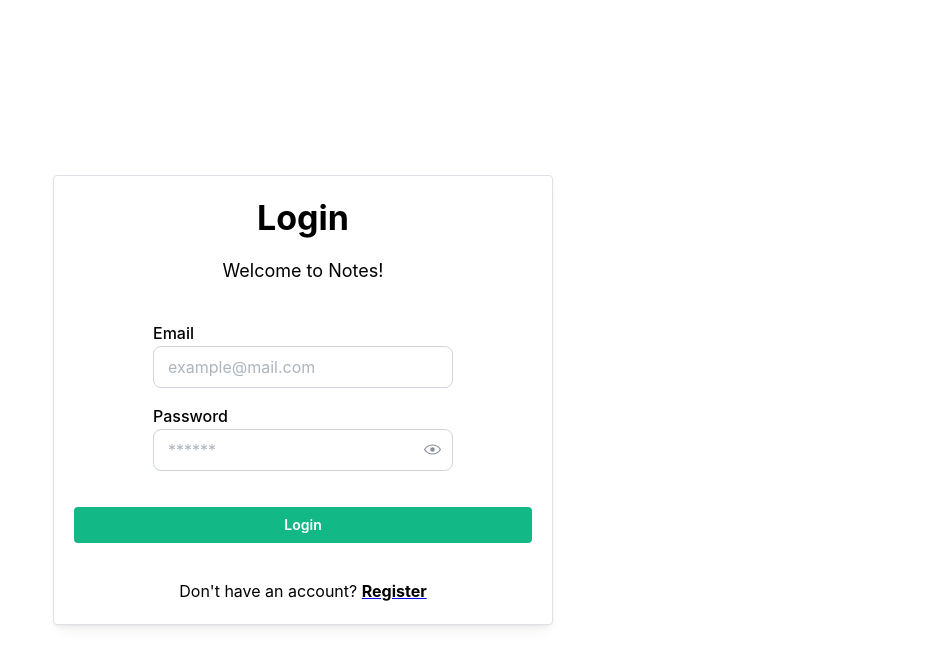
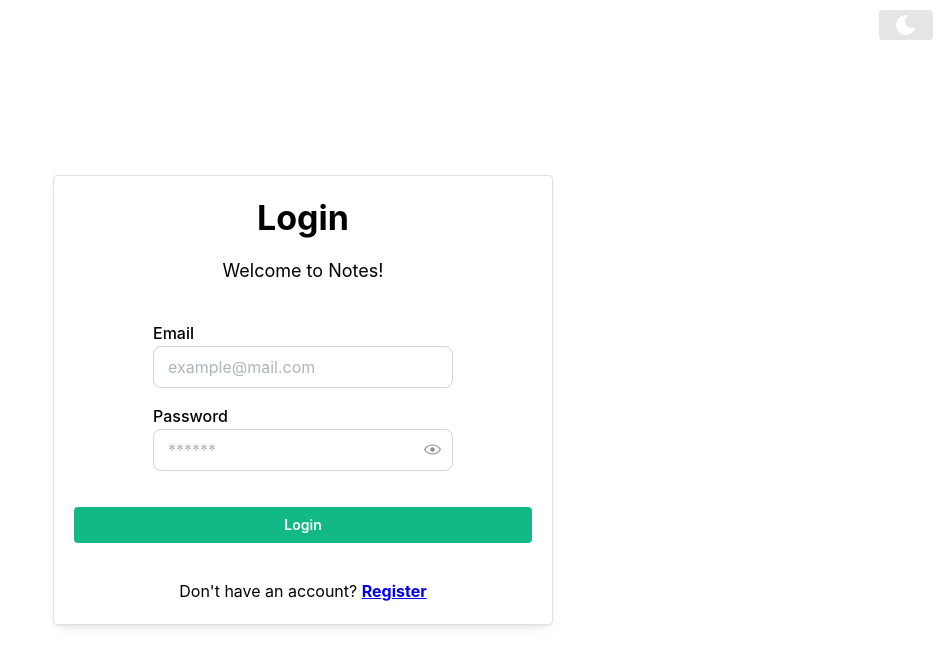
Before and after one commit to ivantandella/notes-react, a React (Vite) app: page /login in a window 1280 px wide. Shown: the top 666 px of the page, without its empty margins (337-1280 px from the left). Built offline with nearby package versions, Linux system fonts and the light colour scheme.

Commit message:
add color scheme

```diff
--- a/src/components/auth-form.tsx
+++ b/src/components/auth-form.tsx
@@ -95,9 +95,7 @@ export default function AuthForm(props: AuthFormProps) {
             ? "Don't have an account? "
             : "Already have an account? "}
           <Link to={type === "login" ? REGISTER_PATH : LOGIN_PATH}>
-            <b style={{ color: "black" }}>
-              {type === "login" ? "Register" : "Login"}
-            </b>
+            <b>{type === "login" ? "Register" : "Login"}</b>
           </Link>{" "}
         </Text>
       </Flex>
--- /dev/null
+++ b/src/components/colorscheme-toggle-btn.tsx
@@ -0,0 +1,30 @@
+import { Button, useMantineColorScheme } from "@mantine/core";
+import SunIcon from "./icons/sun-icon";
+import MoonIcon from "./icons/moon-icon";
+
+type ColorSchemeToggleBtnPropsType = {
+  styles?: React.CSSProperties;
+};
+
+export default function ColorSchemeToggleButton(
+  props: ColorSchemeToggleBtnPropsType
+) {
+  const { styles } = props;
+  const { colorScheme, setColorScheme } = useMantineColorScheme();
+
+  return (
+    <Button
+      size="xs"
+      color="white"
+      variant="light"
+      onClick={() =>
+        colorScheme === "dark"
+          ? setColorScheme("light")
+          : setColorScheme("dark")
+      }
+      style={styles}
+    >
+      {colorScheme === "dark" ? <SunIcon /> : <MoonIcon />}
+    </Button>
+  );
+}
--- /dev/null
+++ b/src/components/icons/moon-icon.tsx
@@ -0,0 +1,15 @@
+export default function MoonIcon() {
+  return (
+    <svg
+      xmlns="http://www.w3.org/2000/svg"
+      width={24}
+      height={24}
+      viewBox="0 0 24 24"
+      fill="currentColor"
+      className="icon icon-tabler icons-tabler-filled icon-tabler-moon"
+    >
+      <path stroke="none" d="M0 0h24v24H0z" fill="none" />
+      <path d="M12 1.992a10 10 0 1 0 9.236 13.838c.341 -.82 -.476 -1.644 -1.298 -1.31a6.5 6.5 0 0 1 -6.864 -10.787l.077 -.08c.551 -.63 .113 -1.653 -.758 -1.653h-.266l-.068 -.006l-.06 -.002z" />
+    </svg>
+  );
+}
--- /dev/null
+++ b/src/components/icons/sun-icon.tsx
@@ -0,0 +1,23 @@
+export default function SunIcon() {
+  return (
+    <svg
+      xmlns="http://www.w3.org/2000/svg"
+      width={24}
+      height={24}
+      viewBox="0 0 24 24"
+      fill="currentColor"
+      className="icon icon-tabler icons-tabler-filled icon-tabler-sun"
+    >
+      <path stroke="none" d="M0 0h24v24H0z" fill="none" />
+      <path d="M12 19a1 1 0 0 1 .993 .883l.007 .117v1a1 1 0 0 1 -1.993 .117l-.007 -.117v-1a1 1 0 0 1 1 -1z" />
+      <path d="M18.313 16.91l.094 .083l.7 .7a1 1 0 0 1 -1.32 1.497l-.094 -.083l-.7 -.7a1 1 0 0 1 1.218 -1.567l.102 .07z" />
+      <path d="M7.007 16.993a1 1 0 0 1 .083 1.32l-.083 .094l-.7 .7a1 1 0 0 1 -1.497 -1.32l.083 -.094l.7 -.7a1 1 0 0 1 1.414 0z" />
+      <path d="M4 11a1 1 0 0 1 .117 1.993l-.117 .007h-1a1 1 0 0 1 -.117 -1.993l.117 -.007h1z" />
+      <path d="M21 11a1 1 0 0 1 .117 1.993l-.117 .007h-1a1 1 0 0 1 -.117 -1.993l.117 -.007h1z" />
+      <path d="M6.213 4.81l.094 .083l.7 .7a1 1 0 0 1 -1.32 1.497l-.094 -.083l-.7 -.7a1 1 0 0 1 1.217 -1.567l.102 .07z" />
+      <path d="M19.107 4.893a1 1 0 0 1 .083 1.32l-.083 .094l-.7 .7a1 1 0 0 1 -1.497 -1.32l.083 -.094l.7 -.7a1 1 0 0 1 1.414 0z" />
+      <path d="M12 2a1 1 0 0 1 .993 .883l.007 .117v1a1 1 0 0 1 -1.993 .117l-.007 -.117v-1a1 1 0 0 1 1 -1z" />
+      <path d="M12 7a5 5 0 1 1 -4.995 5.217l-.005 -.217l.005 -.217a5 5 0 0 1 4.995 -4.783z" />
+    </svg>
+  );
+}
--- a/src/components/navbar.tsx
+++ b/src/components/navbar.tsx
@@ -3,6 +3,8 @@ import { useAuth } from "../hooks/use-auth";
 import { PRIMARY_COLOR } from "../utils/constant";
 import PowerIcon from "./icons/power-icon";
 import { useEffect } from "react";
+import { modals } from "@mantine/modals";
+import ColorSchemeToggleButton from "./colorscheme-toggle-btn";
 
 export default function Navbar() {
   const { name, handleLogout, getUserData } = useAuth();
@@ -10,6 +12,20 @@ export default function Navbar() {
   useEffect(() => {
     getUserData();
   }, []);
+
+  function openLogoutModal() {
+    modals.openConfirmModal({
+      title: "Logout",
+      centered: true,
+      children: <Text size="sm">Are you sure you want to logout?</Text>,
+      labels: { confirm: "Logout", cancel: "Cancel" },
+      confirmProps: { color: "black" },
+      onCancel: () => console.log("Cancel"),
+      onConfirm: () => {
+        handleLogout();
+      },
+    });
+  }
 
   return (
     <Flex
@@ -20,12 +36,15 @@ export default function Navbar() {
       p={"lg"}
       style={{ backgroundColor: PRIMARY_COLOR }}
     >
-      <Title style={{ color: "white" }}>Notes App</Title>
+      <Flex direction={"row"} gap={"md"} justify={"center"} align={"center"}>
+        <Title style={{ color: "white" }}>Notes App</Title>
+      </Flex>
       <Flex direction={"row"} gap={"md"} align={"center"}>
         <Text style={{ color: "white" }} fw={600} size={"lg"}>
           Hi, {name}
         </Text>
-        <Button color="black" onClick={handleLogout}>
+        <ColorSchemeToggleButton />
+        <Button size="xs" color="black" onClick={openLogoutModal}>
           <PowerIcon />
         </Button>
       </Flex>
--- a/src/hooks/use-notes.ts
+++ b/src/hooks/use-notes.ts
@@ -9,9 +9,10 @@ import {
   getNotes,
   unarchiveNote,
 } from "../services/notes.service";
-import { PRIMARY_COLOR } from "../utils/constant";
+import { NOTES_PATH, PRIMARY_COLOR } from "../utils/constant";
 import { notifications } from "@mantine/notifications";
 import { ReloadContext } from "../context/reload-context";
+import { useNavigate } from "react-router-dom";
 
 export type NotesType = {
   id: string;
@@ -27,6 +28,7 @@ export function useNotes() {
   const [note, setNote] = useState<NotesType>();
   const [isLoading, setIsLoading] = useState(false);
   const { reload, setReload } = useContext(ReloadContext);
+  const navigate = useNavigate();
 
   async function onCreateNote(data: AddNoteType) {
     try {
@@ -100,6 +102,7 @@ export function useNotes() {
         });
       }
       setReload(reload + 1);
+      navigate(NOTES_PATH);
       // window.location.href = NOTES_PATH;
     } catch (error) {
       console.log(error);
@@ -109,8 +112,6 @@ export function useNotes() {
   }
 
   async function handleClickArchive(id: string) {
-    try {
-      setIsLoading(true);
     const res = await archiveNote(id);
     if (res.status === "success") {
       notifications.show({
@@ -122,16 +123,9 @@ export function useNotes() {
       });
     }
     setReload(reload + 1);
-    } catch (error) {
-      console.log(error);
-    } finally {
-      setIsLoading(false);
-    }
   }
 
   async function handleClickUnarchive(id: string) {
-    try {
-      setIsLoading(true);
     const res = await unarchiveNote(id);
     if (res.status === "success") {
       notifications.show({
@@ -143,12 +137,6 @@ export function useNotes() {
       });
     }
     setReload(reload + 1);
-      // window.location.href = NOTES_PATH;
-    } catch (error) {
-      console.log(error);
-    } finally {
-      setIsLoading(false);
-    }
   }
 
   return {
@@ -156,6 +144,7 @@ export function useNotes() {
     notes,
     isLoading,
     reload,
+    navigate,
     getAllNotes,
     onCreateNote,
     getDetailNote,
--- a/src/main.tsx
+++ b/src/main.tsx
@@ -50,7 +50,7 @@ const router = createBrowserRouter([
 
 ReactDOM.createRoot(document.getElementById("root") as HTMLElement).render(
   <React.StrictMode>
-    <MantineProvider theme={theme}>
+    <MantineProvider theme={theme} defaultColorScheme="light">
       <ModalsProvider>
         <ReloadContextProvider>
           <Notifications />
--- a/src/pages/login.tsx
+++ b/src/pages/login.tsx
@@ -1,12 +1,23 @@
 import { Card, Flex } from "@mantine/core";
 import AuthForm from "../components/auth-form";
+import ColorSchemeToggleButton from "../components/colorscheme-toggle-btn";
 
 export default function LoginPage() {
   return (
-    <Flex direction={"column"} justify={"center"} align={"center"} h={"100vh"}>
-      <Card shadow="sm" p="lg" withBorder w={500}>
-        <AuthForm type="login" />
-      </Card>
-    </Flex>
+    <>
+      <ColorSchemeToggleButton
+        styles={{ position: "absolute", top: 10, right: 10 }}
+      />
+      <Flex
+        direction={"column"}
+        justify={"center"}
+        align={"center"}
+        h={"100vh"}
+      >
+        <Card shadow="sm" p="lg" withBorder w={500}>
+          <AuthForm type="login" />
+        </Card>
+      </Flex>
+    </>
   );
 }
--- a/src/pages/notes.tsx
+++ b/src/pages/notes.tsx
@@ -42,7 +42,14 @@ export default function NotesPage(props: NotesPagePropsType) {
           <Title order={2}>No notes found</Title>
         </Flex>
       ) : (
-        notes && notes.length > 0 && <NotesCard notes={notes} type={type} />
+        notes &&
+        notes.length > 0 && (
+          <Flex direction={"row"} gap={"md"} p={"lg"} wrap={"wrap"}>
+            {notes.map((note) => (
+              <NotesCard key={note.id} note={note} type={type} />
+            ))}
+          </Flex>
+        )
       )}
     </>
   );
--- a/src/pages/register.tsx
+++ b/src/pages/register.tsx
@@ -1,12 +1,23 @@
 import { Card, Flex } from "@mantine/core";
 import AuthForm from "../components/auth-form";
+import ColorSchemeToggleButton from "../components/colorscheme-toggle-btn";
 
 export default function RegisterPage() {
   return (
-    <Flex direction={"column"} justify={"center"} align={"center"} h={"100vh"}>
-      <Card shadow="sm" p="lg" withBorder w={500}>
-        <AuthForm type="register" />
-      </Card>
-    </Flex>
+    <>
+      <ColorSchemeToggleButton
+        styles={{ position: "absolute", top: 10, right: 10 }}
+      />
+      <Flex
+        direction={"column"}
+        justify={"center"}
+        align={"center"}
+        h={"100vh"}
+      >
+        <Card shadow="sm" p="lg" withBorder w={500}>
+          <AuthForm type="register" />
+        </Card>
+      </Flex>
+    </>
   );
 }
```
Also changed, not shown: src/components/notes-card.tsx (+25 -11 lines). Lines whose indentation alone changed are shown as unchanged.
